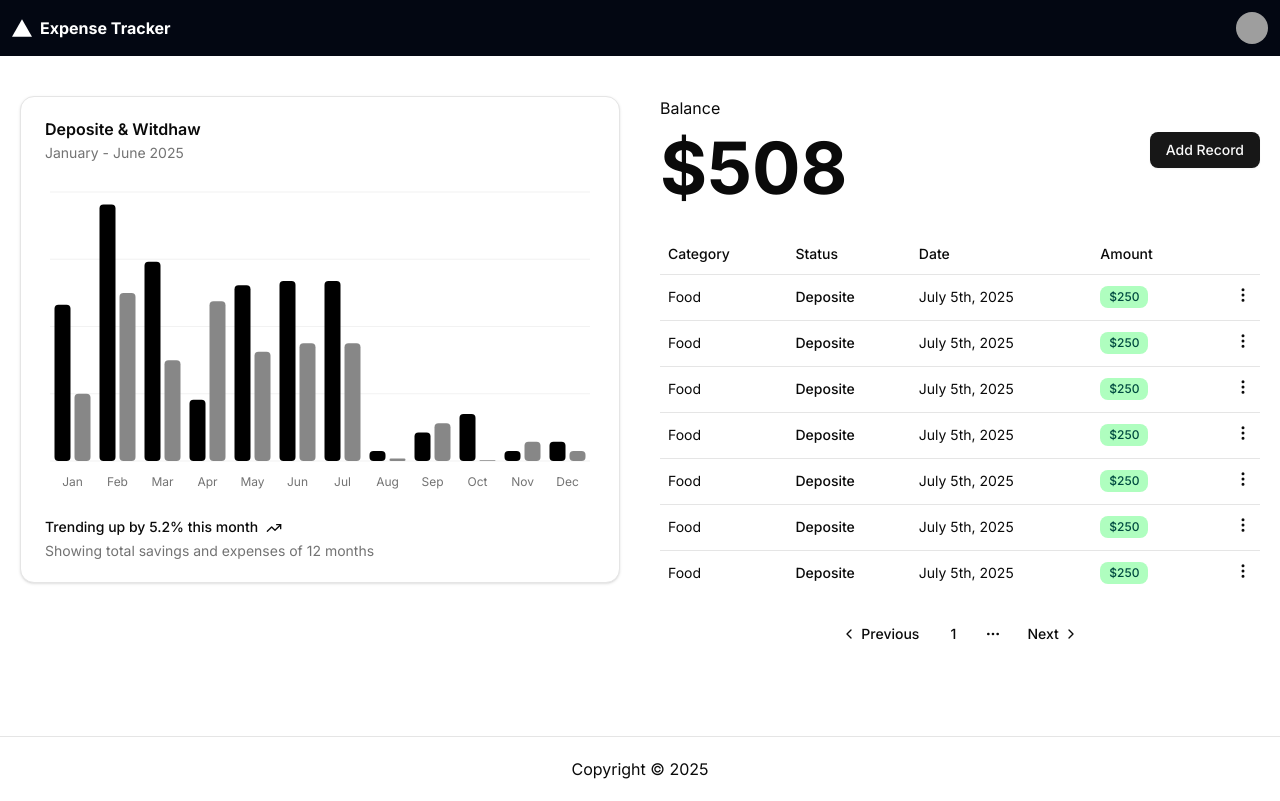
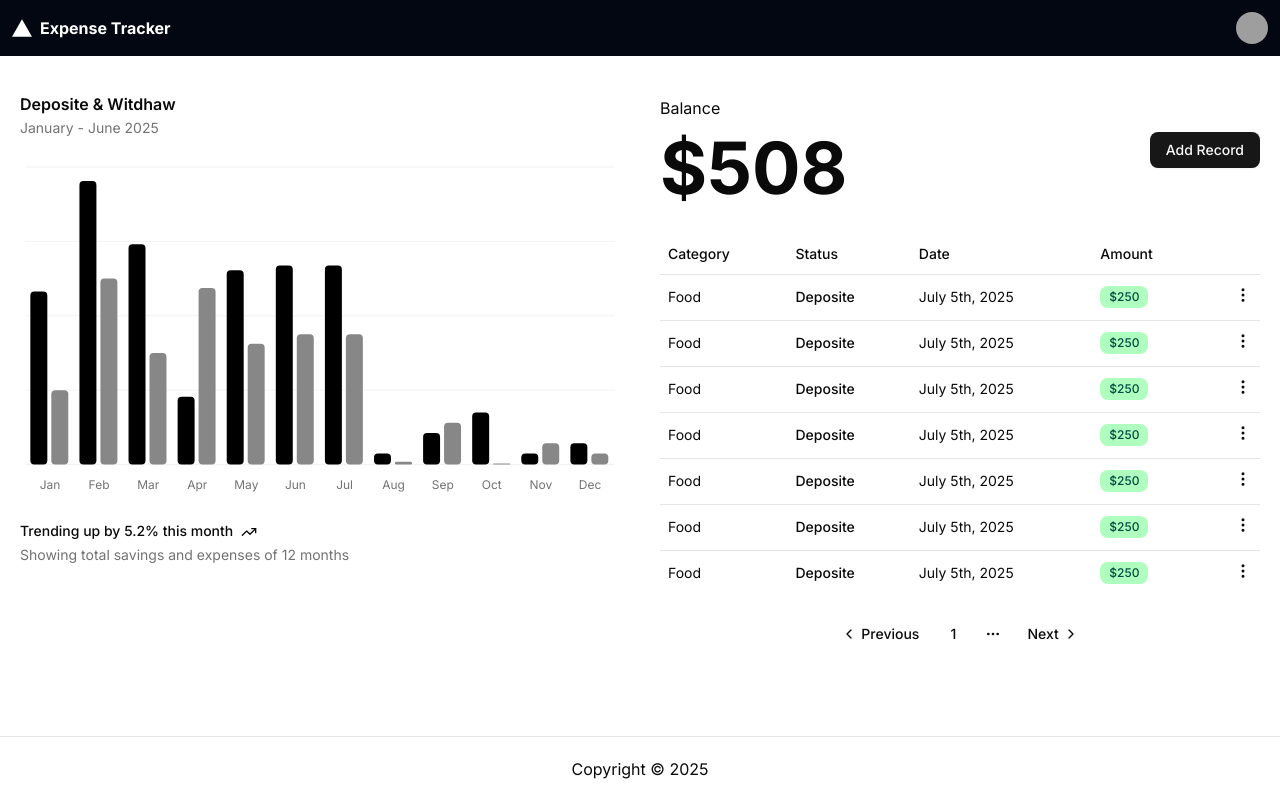
Before and after one commit to Tausif104/expense-tracker, a Next.js app: page /expenses in a window 1280 px wide. Built offline with nearby package versions, Linux system fonts and the light colour scheme; grey boxes are pictures that could not be loaded.

Commit message:
fixed some ui issue

```diff
--- a/components/global/Chart.jsx
+++ b/components/global/Chart.jsx
@@ -47,14 +47,14 @@ const chartConfig = {
 
 export function ChartDashboard() {
   return (
-    <Card>
-      <CardHeader>
+    <Card className='shadow-none border-none p-0'>
+      <CardHeader className='p-0'>
         <CardTitle>Deposite & Witdhaw</CardTitle>
         <CardDescription>
           January - June {new Date().getFullYear()}
         </CardDescription>
       </CardHeader>
-      <CardContent>
+      <CardContent className='p-0'>
         <ChartContainer config={chartConfig}>
           <BarChart accessibilityLayer data={chartData}>
             <CartesianGrid vertical={false} />
@@ -74,7 +74,7 @@ export function ChartDashboard() {
           </BarChart>
         </ChartContainer>
       </CardContent>
-      <CardFooter className='flex-col items-start gap-2 text-sm'>
+      <CardFooter className='flex-col items-start gap-2 text-sm p-0'>
         <div className='flex gap-2 leading-none font-medium'>
           Trending up by 5.2% this month <TrendingUp className='h-4 w-4' />
         </div>
```
